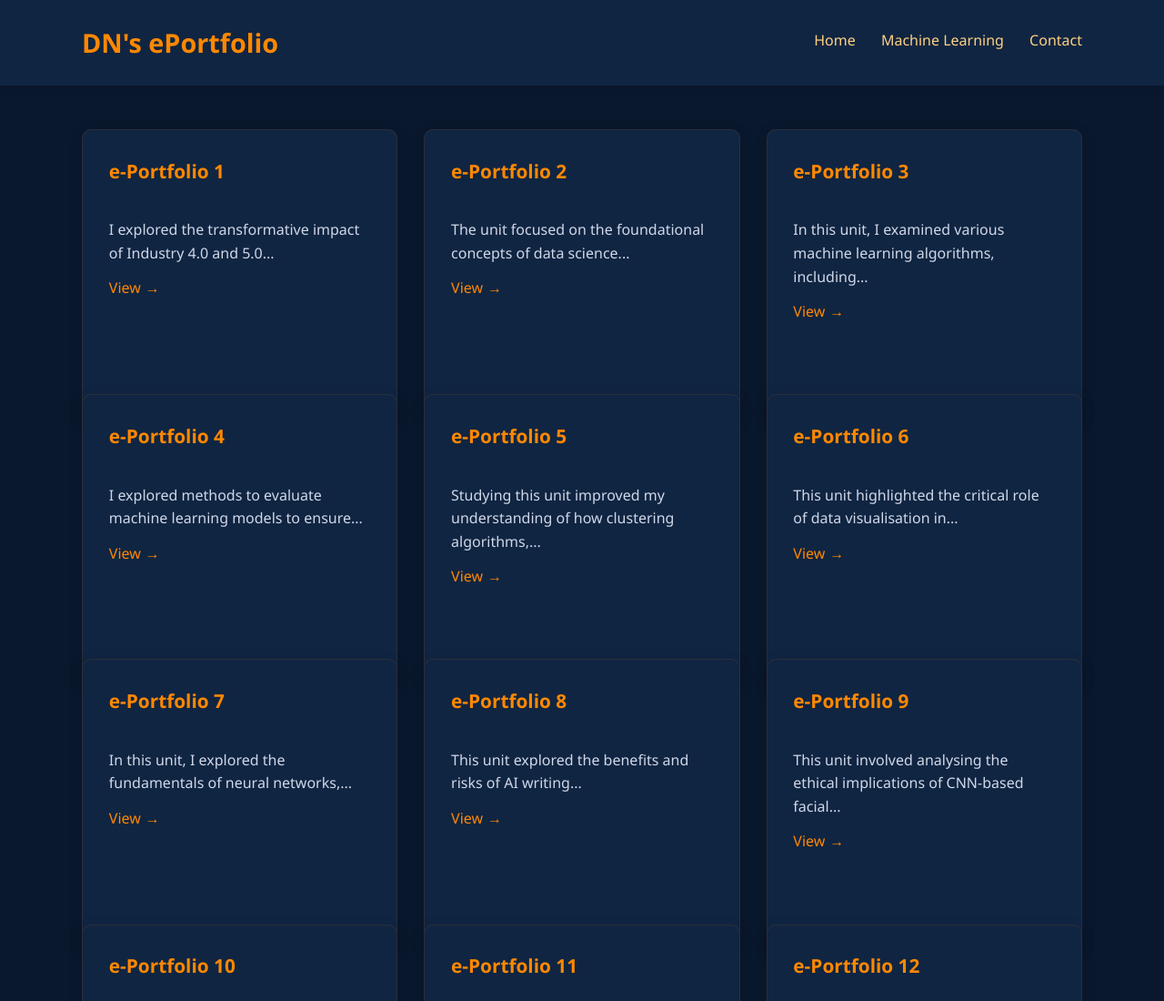
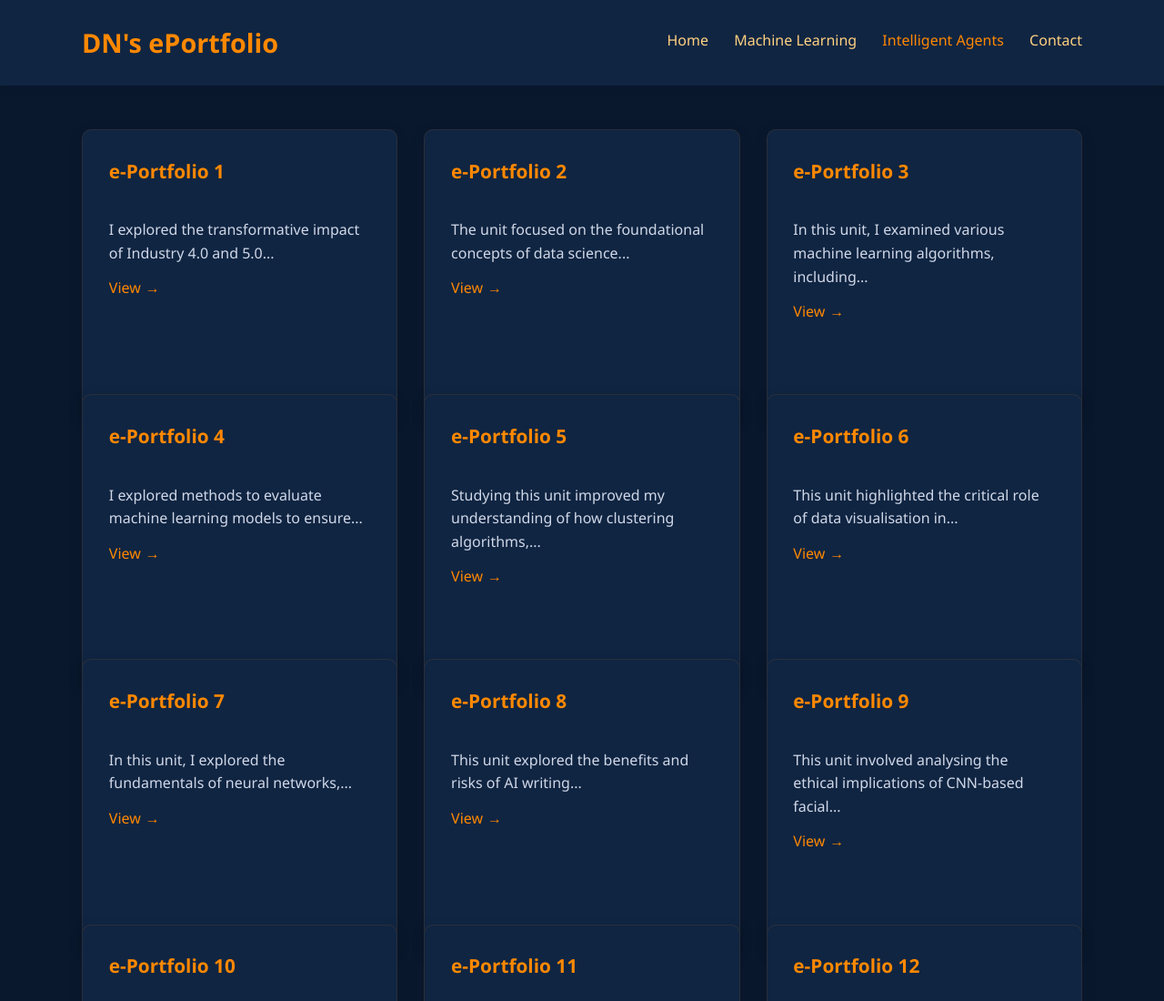
Before and after one commit to deanenk/machine-learning, a plain HTML site: page machine-learning.html in a window 1280 px wide. Shown: the top 1100 px of the page at 91% size. Drawn offline with Linux system fonts and the light colour scheme.

Commit message:
Update machine-learning.html

```diff
--- a/machine-learning.html
+++ b/machine-learning.html
@@ -18,6 +18,7 @@
       <nav>
         <a href="index.html">Home</a>
         <a href="machine-learning.html">Machine Learning</a>
+        <a href="intelligent-agents.html" style="color:#ff8800;">Intelligent Agents</a>
         <a href="contact.html">Contact</a>
         <script>
           if(isAuthor) {
```
